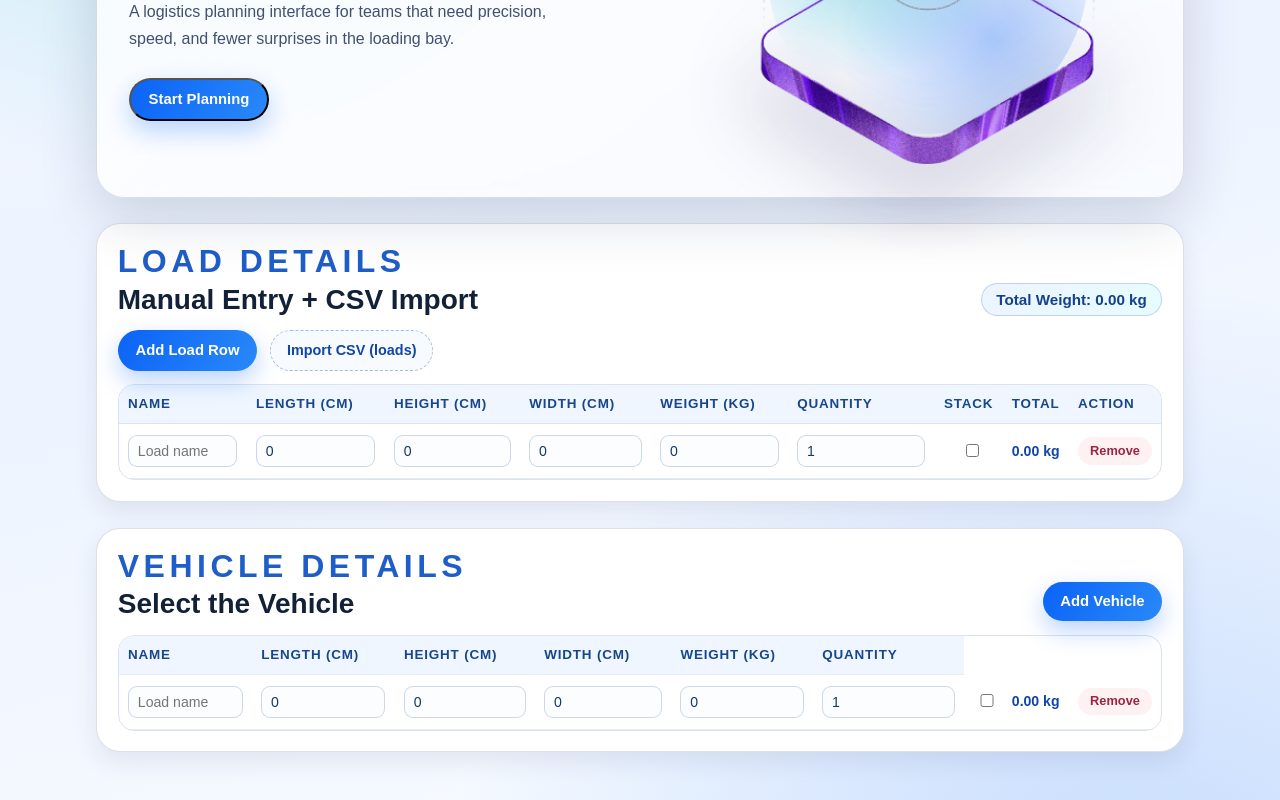
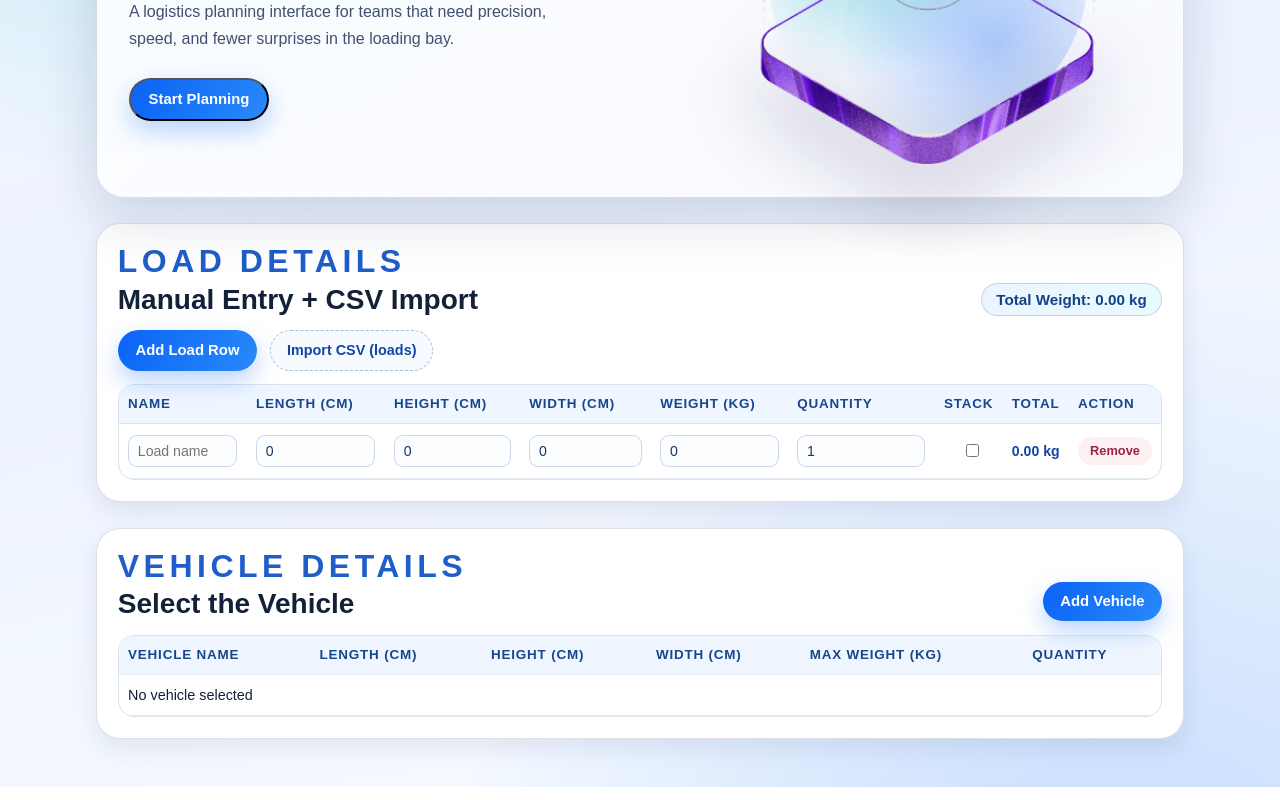
Before and after one commit to StephanBalasuriya/goodloading, a React (Vite) app in the folder UI/: page / in a window 1280 px wide. Shown: the part 287-1087 px from the top of the page. Built offline with nearby package versions, Linux system fonts and the light colour scheme.

Commit message:
send a error if quantity increase vehicle quantity

```diff
--- a/UI/src/components/VehicleForm.tsx
+++ b/UI/src/components/VehicleForm.tsx
@@ -1,6 +1,5 @@
 import { useEffect, useState } from 'react'
 import { XLg } from 'react-bootstrap-icons'
-import { useLoadSpace } from '../context/LoadSpace'
 
 type Vehicle = {
   id: number
@@ -25,7 +24,11 @@ type VehicleFormData = {
 
 type VehicleFormProps = {
   onClose: () => void
-  onSelectVehicle: (vehicleName: string) => void
+  onSelectVehicle: (vehicle: SelectedVehiclePayload) => void
+}
+
+export type SelectedVehiclePayload = Vehicle & {
+  selected_quantity: number
 }
 
 const emptyVehicleForm: VehicleFormData = {
@@ -38,7 +41,6 @@ const emptyVehicleForm: VehicleFormData = {
 }
 
 function VehicleForm({ onClose, onSelectVehicle }: VehicleFormProps) {
-  const { setSelectedVehicle } = useLoadSpace()
   const [isVehiclesLoading, setIsVehiclesLoading] = useState(false)
   const [vehiclesError, setVehiclesError] = useState('')
   const [vehicles, setVehicles] = useState<Vehicle[]>([])
@@ -51,6 +53,7 @@ function VehicleForm({ onClose, onSelectVehicle }: VehicleFormProps) {
   const [vehicleFormMessage, setVehicleFormMessage] = useState('')
   const [selectingVehicle, setSelectingVehicle] = useState<Vehicle | null>(null)
   const [vehicleQuantity, setVehicleQuantity] = useState<string>('1')
+  const [quantityError, setQuantityError] = useState<string>('')
 
 
   const fetchVehicles = async () => {
@@ -197,6 +200,7 @@ function VehicleForm({ onClose, onSelectVehicle }: VehicleFormProps) {
   const selectVehicle = (vehicle: Vehicle) => {
     setSelectingVehicle(vehicle)
     setVehicleQuantity('1')
+    setQuantityError('')
   }
 
   const confirmVehicleSelection = () => {
@@ -207,11 +211,11 @@ function VehicleForm({ onClose, onSelectVehicle }: VehicleFormProps) {
       return
     }
 
-    setSelectedVehicle({
+    const selected: SelectedVehiclePayload = {
       ...selectingVehicle,
       selected_quantity: quantity,
-    })
-    onSelectVehicle(selectingVehicle.name)
+    }
+    onSelectVehicle(selected)
     setSelectingVehicle(null)
     setVehicleQuantity('1')
     onClose()
@@ -220,6 +224,7 @@ function VehicleForm({ onClose, onSelectVehicle }: VehicleFormProps) {
   const cancelQuantitySelection = () => {
     setSelectingVehicle(null)
     setVehicleQuantity('1')
+    setQuantityError('')
   }
 
   return (
@@ -344,16 +349,27 @@ function VehicleForm({ onClose, onSelectVehicle }: VehicleFormProps) {
                 type="number"
                 min="1"
                 value={vehicleQuantity}
-                onChange={(event) => setVehicleQuantity(event.target.value)}
+                onChange={(event) => {
+                  const value = event.target.value
+                  setVehicleQuantity(value)
+                  const quantity = Number(value)
+                  if (selectingVehicle && Number.isFinite(quantity) && quantity > selectingVehicle.quantity) {
+                    setQuantityError(`Cannot exceed available quantity (${selectingVehicle.quantity})`)
+                  } else {
+                    setQuantityError('')
+                  }
+                }}
                 placeholder="Number of vehicles"
                 autoFocus
               />
+              {quantityError ? <p className="vehicle-modal-error">{quantityError}</p> : null}
             </div>
             <div className="vehicle-quantity-actions">
               <button
                 type="button"
                 className="btn btn-primary"
                 onClick={confirmVehicleSelection}
+                disabled={Boolean(quantityError)}
               >
                 Confirm ({vehicleQuantity})
               </button>
--- a/UI/src/components/VehicleSection.tsx
+++ b/UI/src/components/VehicleSection.tsx
@@ -1,20 +1,12 @@
-import { useEffect, useState } from 'react'
+import { useState } from 'react'
 
 import './VehicleSection.css'
-import { useLoadsContext } from '../context/LoadsContext'
-import { useLoadSpace } from '../context/LoadSpace'
-import type { LoadItem } from '../context/LoadsContext'
 import VehicleForm from './VehicleForm'
-
-const parseNumber = (value: string): number => {
-  const parsed = Number(value)
-  return Number.isFinite(parsed) ? parsed : 0
-}
+import type { SelectedVehiclePayload } from './VehicleForm'
 
 function VehicleSection() {
   const [isVehicleModalOpen, setIsVehicleModalOpen] = useState(false)
-  const { loads, setLoads, removeLoadRow } = useLoadsContext()
-  const { selectedVehicle } = useLoadSpace()
+  const [selectedVehicle, setSelectedVehicle] = useState<SelectedVehiclePayload | null>(null)
 
   const openVehicleModal = () => {
     setIsVehicleModalOpen(true)
@@ -24,52 +16,9 @@ function VehicleSection() {
     setIsVehicleModalOpen(false)
   }
 
-  const handleSelectVehicle = (_vehicleName: string) => {
-    // Vehicle is already saved in  by VehicleForm
-    // Just close the modal and display will update from context
-  }
-
-  useEffect(() => {
-    if (!selectedVehicle) return
-
-    setLoads((previous) => {
-      const current = previous[0]
-      const nextId = current?.id ?? Date.now()
-
-      return [
-        {
-          id: nextId,
-          name: selectedVehicle.name,
-          length: selectedVehicle.length_cm,
-          height: selectedVehicle.height_cm,
-          width: selectedVehicle.width_cm,
-          weight: selectedVehicle.max_weight_kg,
-          quantity: selectedVehicle.selected_quantity,
-          stack: current?.stack ?? false,
-          max_stack_weight: current?.max_stack_weight ?? 0,
-          arrange_on_floor: current?.arrange_on_floor ?? false,
-        },
-      ]
-    })
-  }, [selectedVehicle, setLoads])
-
-  const updateLoad = (
-    id: number,
-    field: keyof Omit<LoadItem, 'id'>,
-    value: string | boolean,
-  ) => {
-    setLoads((previous) =>
-      previous.map((item) => {
-        if (item.id !== id) return item
-        if (field === 'name') {
-          return { ...item, [field]: String(value) }
-        }
-        if (field === 'stack' || field === 'arrange_on_floor') {
-          return { ...item, [field]: Boolean(value) }
-        }
-        return { ...item, [field]: parseNumber(String(value)) }
-      }),
-    )
+  const handleSelectVehicle = (vehicle: SelectedVehiclePayload) => {
+    setSelectedVehicle(vehicle)
+    closeVehicleModal()
   }
 
   return (
@@ -78,11 +27,6 @@ function VehicleSection() {
         <div>
           <p className="eyebrow VehicleSection-eyebrow">Vehicle Details</p>
           <h2>Select the Vehicle</h2>
-          {selectedVehicle ? (
-            <p className="VehicleSection-selected">
-              Selected: {selectedVehicle.name} (No of vehicles: {selectedVehicle.selected_quantity})
-            </p>
-          ) : null}
         </div>
         <button
           type="button"
@@ -97,107 +41,29 @@ function VehicleSection() {
         <table className="loads-table">
           <thead>
             <tr>
-              <th>Name</th>
+              <th>Vehicle Name</th>
               <th>Length (cm)</th>
               <th>Height (cm)</th>
               <th>Width (cm)</th>
-              <th>Weight (kg)</th>
+              <th>Max Weight (kg)</th>
               <th>Quantity</th>
-
             </tr>
           </thead>
           <tbody>
-            {loads.map((load) => {
-              const rowTotal = load.weight * load.quantity
-              return (
-                <tr key={load.id}>
-                  <td>
-                    <input
-                      value={load.name}
-                      onChange={(event) => updateLoad(load.id, 'name', event.target.value)}
-                      placeholder="Load name"
-                    />
-                  </td>
-                  <td>
-                    <input
-                      type="number"
-                      min="0"
-                      value={load.length}
-                      onChange={(event) => updateLoad(load.id, 'length', event.target.value)}
-                    />
-                  </td>
-                  <td>
-                    <input
-                      type="number"
-                      min="0"
-                      value={load.height}
-                      onChange={(event) => updateLoad(load.id, 'height', event.target.value)}
-                    />
-                  </td>
-                  <td>
-                    <input
-                      type="number"
-                      min="0"
-                      value={load.width}
-                      onChange={(event) => updateLoad(load.id, 'width', event.target.value)}
-                    />
-                  </td>
-                  <td>
-                    <input
-                      type="number"
-                      min="0"
-                      value={load.weight}
-                      onChange={(event) => updateLoad(load.id, 'weight', event.target.value)}
-                    />
-                  </td>
-                  <td>
-                    <input
-                      type="number"
-                      min="0"
-                      value={load.quantity}
-                      onChange={(event) => updateLoad(load.id, 'quantity', event.target.value)}
-                    />
-                  </td>
-                  <td>
-                    <input
-                      type="checkbox"
-                      checked={load.stack}
-                      onChange={(event) => updateLoad(load.id, 'stack', event.target.checked)}
-                    />
-                  </td>
-                  {load.stack && (
-                    <>
-                      <td>
-                        <input
-                          type="number"
-                          min="0"
-                          value={load.max_stack_weight}
-                          onChange={(event) => updateLoad(load.id, 'max_stack_weight', event.target.value)}
-                        />
-                      </td>
-                      <td>
-                        <input
-                          type="checkbox"
-                          checked={load.arrange_on_floor}
-                          onChange={(event) => updateLoad(load.id, 'arrange_on_floor', event.target.checked)}
-                        />
-                      </td>
-                    </>
-                  )}
-
-                  <td className="row-total">{rowTotal.toFixed(2)} kg</td>
-                  <td>
-                    <button
-                      type="button"
-                      className="remove-btn"
-                      onClick={() => removeLoadRow(load.id)}
-                    >
-                      Remove
-                    </button>
-                  </td>
-                </tr>
-              )
-            })}
+            {selectedVehicle ? (
+              <tr>
+                <td>{selectedVehicle.name}</td>
+                <td>{selectedVehicle.length_cm}</td>
+                <td>{selectedVehicle.height_cm}</td>
+                <td>{selectedVehicle.width_cm}</td>
+                <td>{selectedVehicle.max_weight_kg}</td>
+                <td>{selectedVehicle.selected_quantity}</td>
+              </tr>
+            ) : (
+              <tr>
+                <td colSpan={6} className="text-center">No vehicle selected</td>
+              </tr>
+            )}
           </tbody>
         </table>
       </div>
```
